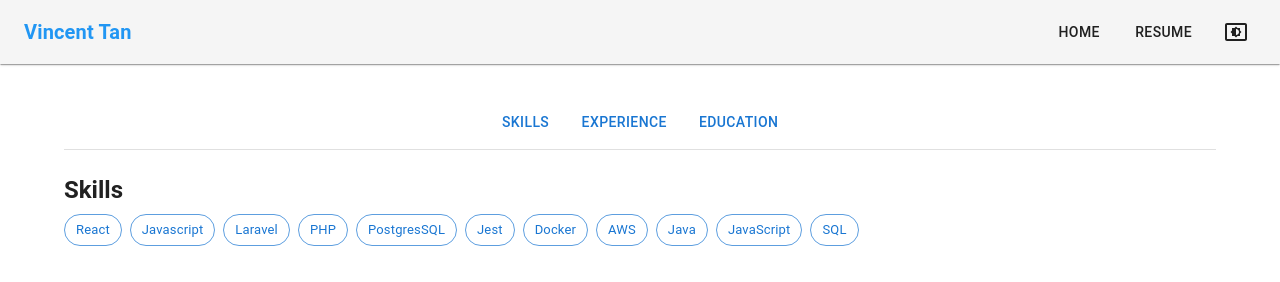
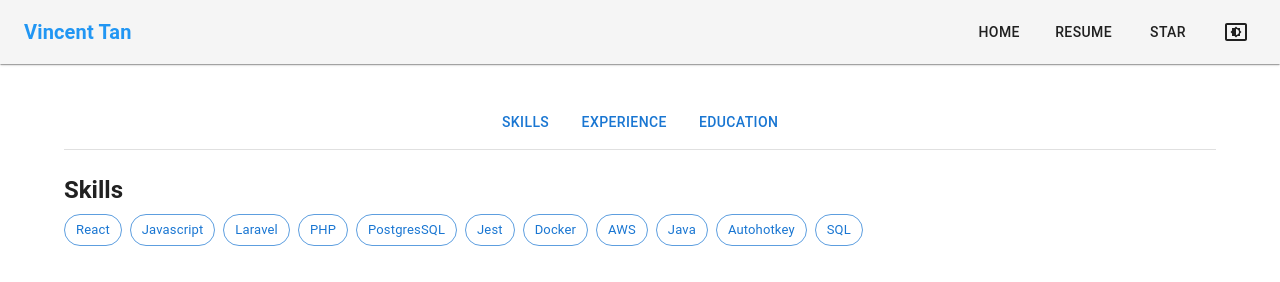
Before and after one commit to tanlines/demo-profile, a React (Vite) app: page /resume in a window 1280 px wide. Shown: the top 282 px of the page. Built offline with nearby package versions, Linux system fonts and the light colour scheme.

Commit message:
add star section

```diff
--- a/src/App.jsx
+++ b/src/App.jsx
@@ -2,6 +2,7 @@ import { BrowserRouter as Router, Routes, Route } from 'react-router-dom';
 import { Box, CssBaseline } from '@mui/material';
 import Home from './pages/Home';
 import Resume from './pages/Resume';
+import Star from './pages/Star';
 import Navbar from './components/Navbar';
 import { ThemeProvider } from './context/ThemeContext';
 function App() {
@@ -20,6 +21,7 @@ function App() {
             <Routes>
               <Route path="/" element={<Home />} />
               <Route path="/resume" element={<Resume />} />
+              <Route path="/star" element={<Star />} />
             </Routes>
           </Box>
         </Box>
--- a/src/components/Navbar.jsx
+++ b/src/components/Navbar.jsx
@@ -44,6 +44,14 @@ function Navbar() {
           >
             Resume
           </Button>
+          <Button
+            component={RouterLink}
+            to="/star"
+            color="inherit"
+            sx={{ mx: 1 }}
+          >
+            STAR
+          </Button>
           <ThemeToggle />
         </Box>
       </Toolbar>
--- a/src/components/SectionNavigation.jsx
+++ b/src/components/SectionNavigation.jsx
@@ -1,14 +1,24 @@
 import { Box, Button, Stack } from '@mui/material';
 import { useTheme } from '@mui/material/styles';
+import { useLocation } from 'react-router-dom';
 
-const sections = [
+const resumeSections = [
   { id: 'skills', label: 'Skills' },
   { id: 'experience', label: 'Experience' },
   { id: 'education', label: 'Education' }
 ];
 
+const starSections = [
+  { id: 'leadership-principles', label: 'Leadership Principles' },
+  { id: 'situations', label: 'Situations' }
+];
+
 function SectionNavigation() {
   const theme = useTheme();
+  const location = useLocation();
+
+  // Determine which sections to show based on current page
+  const sections = location.pathname === '/star' ? starSections : resumeSections;
 
   const scrollToSection = (sectionId) => {
     const element = document.getElementById(sectionId);
--- a/src/context/HighlightContext.jsx
+++ b/src/context/HighlightContext.jsx
@@ -4,9 +4,15 @@ const HighlightContext = createContext();
 
 export function HighlightProvider({ children }) {
   const [highlightedSkill, setHighlightedSkill] = useState(null);
+  const [highlightedPrinciple, setHighlightedPrinciple] = useState(null);
 
   return (
-    <HighlightContext.Provider value={{ highlightedSkill, setHighlightedSkill }}>
+    <HighlightContext.Provider value={{
+      highlightedSkill,
+      setHighlightedSkill,
+      highlightedPrinciple,
+      setHighlightedPrinciple
+    }}>
       {children}
     </HighlightContext.Provider>
   );
--- a/src/data/experiences.js
+++ b/src/data/experiences.js
@@ -50,7 +50,7 @@ export const experiences = [
         "Provided customer support to patrons, addressing inquiries and incorporating feedback to enhance software offerings"
     ],
     technologies: [
-      'Java', 'JavaScript'
+      'Java', 'Autohotkey'
     ]
   },
   {
```
